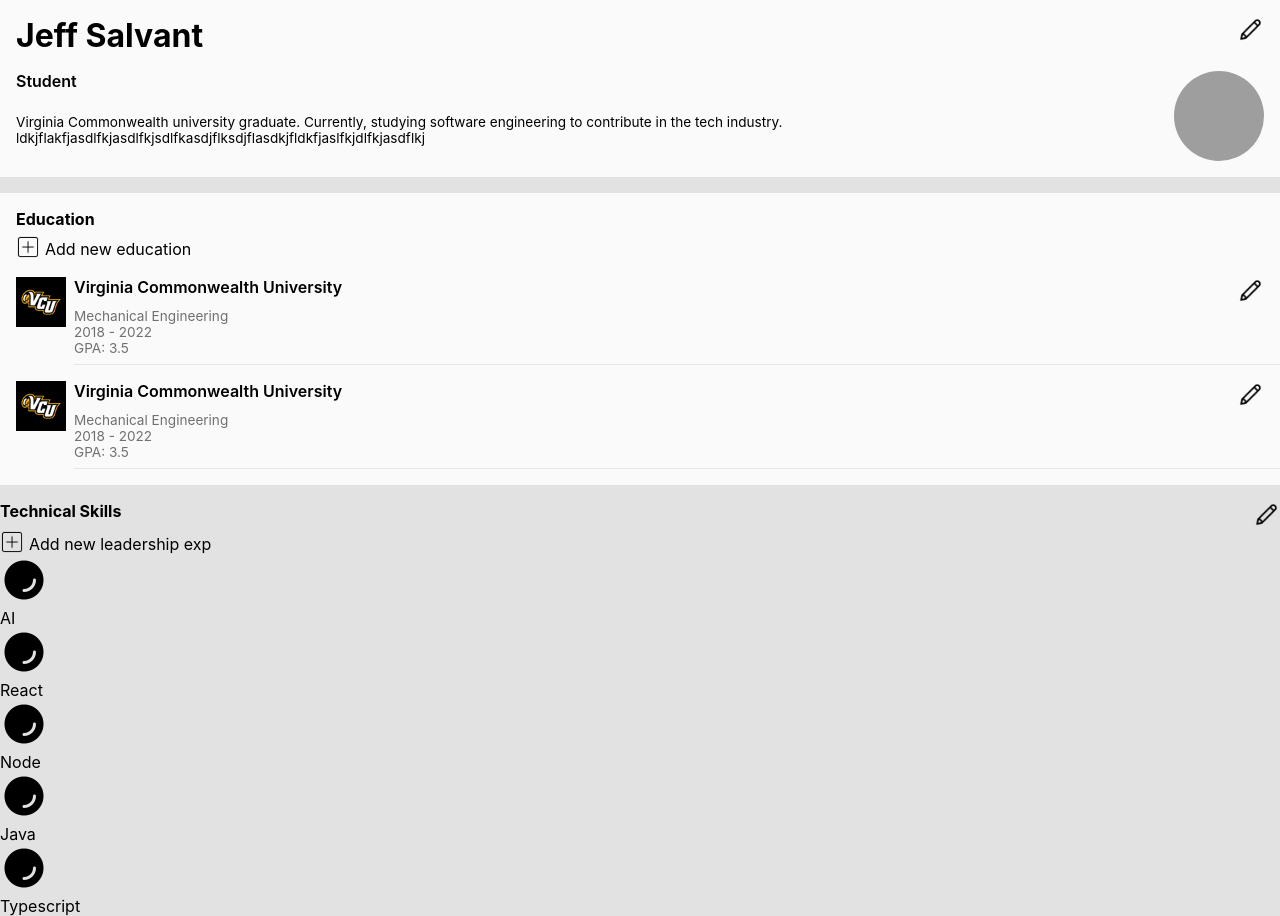
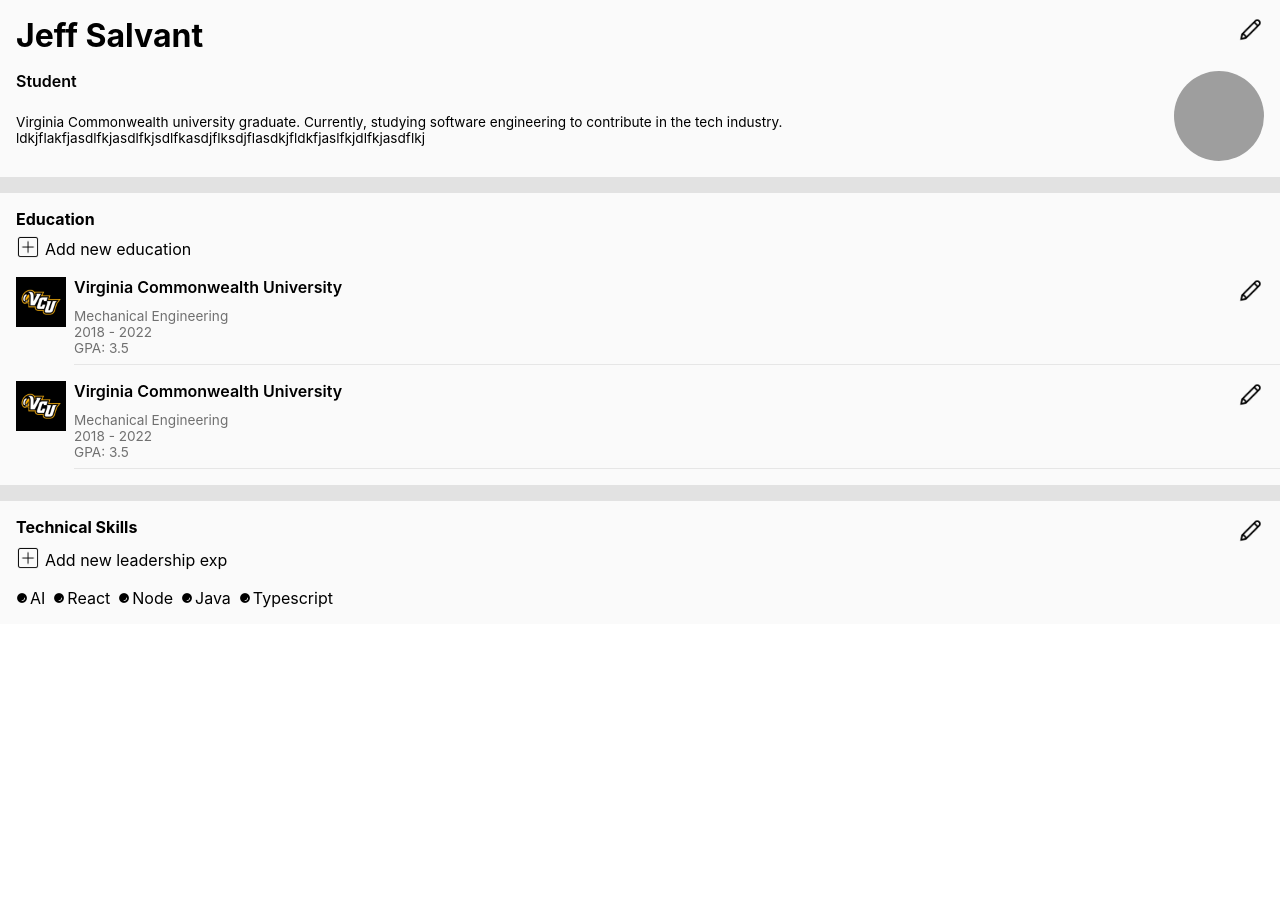
Before and after one commit to salvantjeff/cv-application, a React (Create React App) app in the folder cv-project/: page / in a window 1280 px wide. After the commit the page ends 800 px from the top, so only its background shows below. Built offline with nearby package versions, Linux system fonts and the light colour scheme; grey boxes are pictures that could not be loaded.

Commit message:
Style Skills.js layout

```diff
--- a/cv-project/src/components/Skills/Skills.css
+++ b/cv-project/src/components/Skills/Skills.css
@@ -0,0 +1,28 @@
+.skills {
+    background-color: rgb(250, 250, 250);
+    padding: 1rem;
+    display: grid;
+    gap: 1rem;
+}
+
+.all-skills {
+    display: flex;
+    justify-content: flex-start;
+    gap: .5rem;
+    flex-flow: row wrap;
+    list-style-position: outside;
+}
+
+.skill-item {
+    list-style: none;
+    /* margin-bottom: .5rem; */
+    display: grid;
+    grid-template-columns: 12px 1fr;
+    gap: 2px;
+}
+
+.sphere-icon {
+    width: 100%;
+    object-fit: cover;
+    object-position: center;
+}
```
